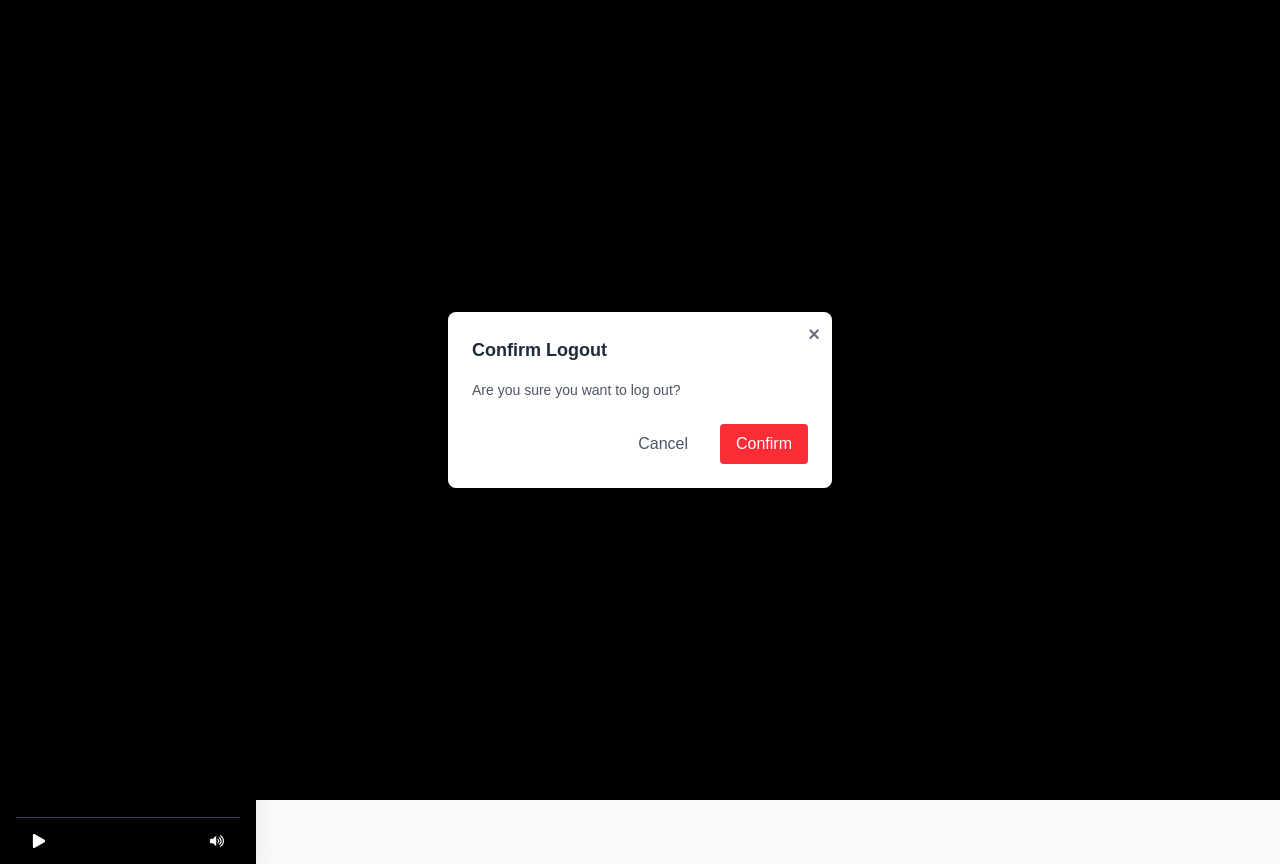
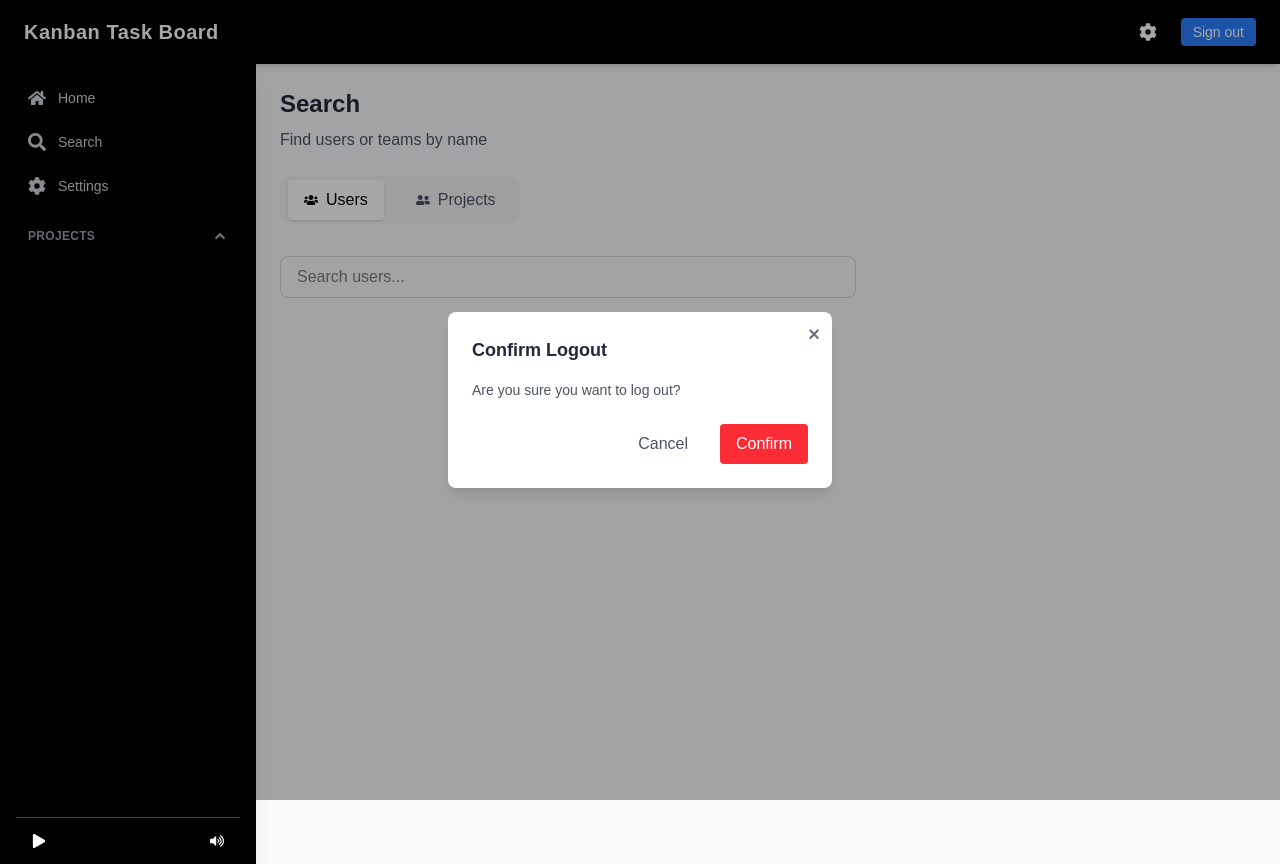
Before and after one commit to rakshithbs10/OOD_CSCI_6234_10, a Next.js app in the folder kanbanFrontend/: page /search in a window 1280 px wide. Both pictures are taken after a click on the button "Sign out". Built offline with nearby package versions, Linux system fonts and the light colour scheme.

Commit message:
Sign Out functionality added

```diff
--- a/kanbanFrontend/src/components/Header/Header.tsx
+++ b/kanbanFrontend/src/components/Header/Header.tsx
@@ -10,6 +10,7 @@ export default function Header() {
   const router = useRouter()
 
   const handleLogout = () => {
+    sessionStorage.clear() // Clear all session storage
     setShowModal(false)
     router.push('/login') // Redirect to login page
   }
@@ -39,7 +40,7 @@ export default function Header() {
 
       {/* Logout Confirmation Modal */}
       {showModal && (
-        <div className="fixed inset-0 bg-black bg-opacity-40 z-50 flex items-center justify-center">
+        <div className="fixed inset-0 bg-[rgba(0,0,0,0.35)] bg-opacity-40 z-50 flex items-center justify-center">
           <div className="bg-white rounded-lg p-6 max-w-sm w-full shadow-lg relative">
             <h2 className="text-lg font-semibold text-gray-800 mb-4">Confirm Logout</h2>
             <p className="text-sm text-gray-600 mb-6">Are you sure you want to log out?</p>
```
